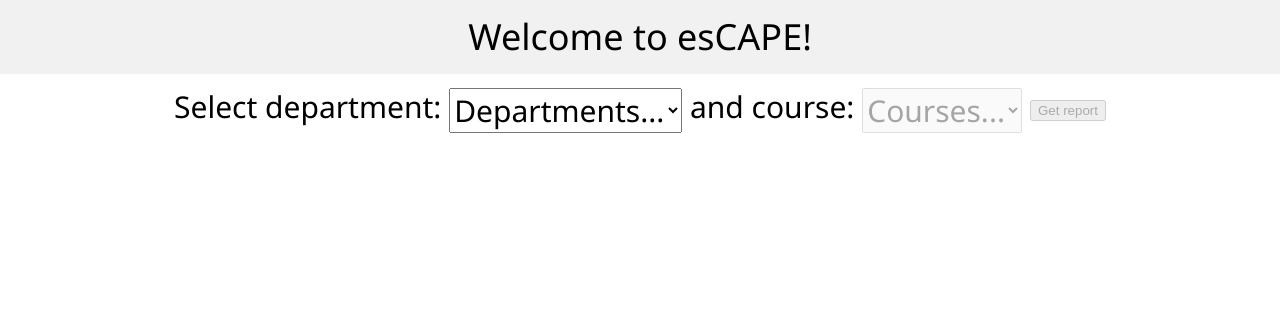
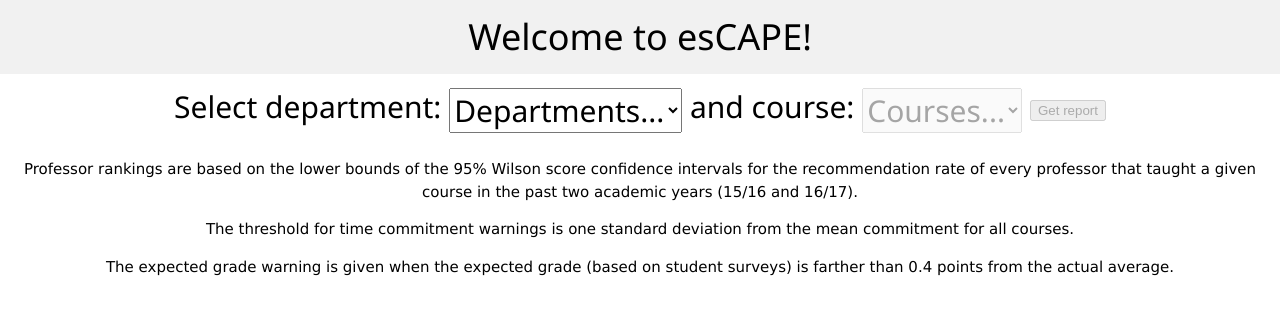
Before and after one commit to andportnoy/smartercapes.com, a Flask app: template templates/home.html in a window 1280 px wide. Shown: the top 315 px of the page. Run offline with Flask 2, Linux system fonts and the light colour scheme; the template is opened without the code that fills it, so the values that code supplies are empty.

Commit message:
add disclaimer footer

```diff
--- a/templates/home.html
+++ b/templates/home.html
@@ -32,6 +32,15 @@
         </select>
         <button id="button" onclick="location = select2.options[select2.selectedIndex].value" disabled>Get report</button></h2>
     </div>
+    <footer class="w3-container w3-center w3-margin-bottom">
+    <p>Professor rankings are based on the lower bounds of the 95% Wilson score
+    confidence intervals for the recommendation rate of every professor that
+    taught a given course in the past two academic years (15/16 and 16/17).</p>
+    <p>The threshold for time commitment warnings is one standard deviation
+    from the mean commitment for all courses.</p>
+    <p>The expected grade warning is given when the expected grade (based on
+    student surveys) is farther than 0.4 points from the actual average.</p>
+    </footer>
 
 </body>
 </html>
```
